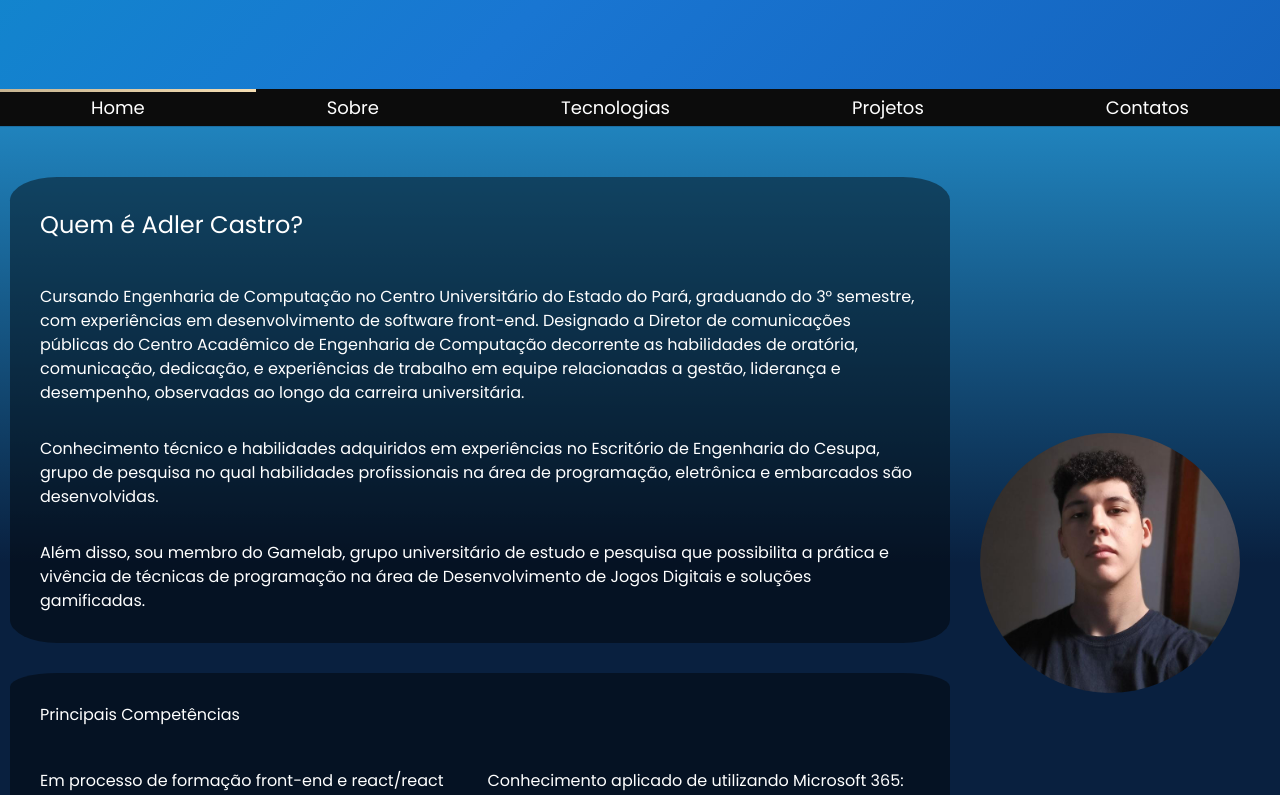
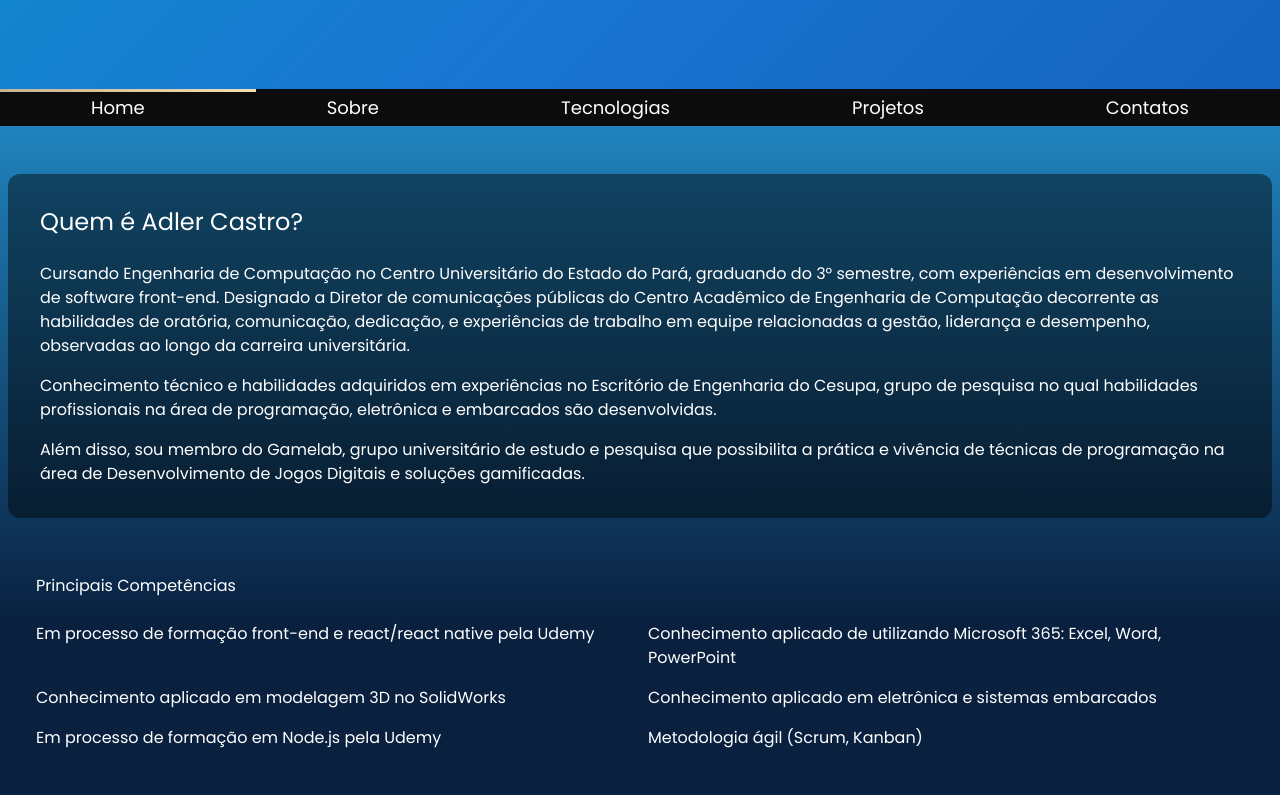
Before and after one commit to AdlerCastro/Website-Pessoal, a Next.js app: page / in a window 1280 px wide. Shown: the part 680-1475 px from the top of the page. Built offline with nearby package versions, Linux system fonts and the light colour scheme.

Commit message:
:recycle: refactor:  Melhorando a legibilidade do código

```diff
--- a/src/components/templates/About/index.tsx
+++ b/src/components/templates/About/index.tsx
@@ -1,26 +1,56 @@
 import { sections } from "@/constants/sections";
 import Image from "next/image";
-import Eu from "public/images/Eu.jpg"
+import Eu from "public/images/Eu.jpg";
 import "./styles.css";
 
-const About = () => {
+export default function About() {
   return (
     <>
-      <div id={sections.About} className="bodyAbout">
-        <div className="about">
-          <div className="description">
-            <h2>Quem é Adler Castro?</h2>
-            <p>Cursando Engenharia de Computação no Centro Universitário do Estado do Pará, graduando do 3° semestre, com experiências em desenvolvimento de software front-end. Designado a Diretor de comunicações públicas do Centro Acadêmico de Engenharia de Computação decorrente as habilidades de oratória, comunicação, dedicação, e experiências de trabalho em equipe relacionadas a gestão, liderança e desempenho, observadas ao longo da carreira universitária.</p>
+      <div
+        id={sections.About}
+        className="w-full flex flex-col items-center justify-center bg-about text-white py-10"
+      >
+        <div className="flex flex-col gap-3">
+          <div className="flex flex-col gap-4 m-2 p-8 bg-default rounded-xl">
+            <h2 className="text-start text-2xl mb-2">Quem é Adler Castro?</h2>
+            <div className="flex flex-col gap-4 justify-center flex-wrap">
+              <p>
+                Cursando Engenharia de Computação no Centro Universitário do
+                Estado do Pará, graduando do 3° semestre, com experiências em
+                desenvolvimento de software front-end. Designado a Diretor de
+                comunicações públicas do Centro Acadêmico de Engenharia de
+                Computação decorrente as habilidades de oratória, comunicação,
+                dedicação, e experiências de trabalho em equipe relacionadas a
+                gestão, liderança e desempenho, observadas ao longo da carreira
+                universitária.
+              </p>
 
-            <p>Conhecimento técnico e habilidades adquiridos em experiências no Escritório de Engenharia do Cesupa, grupo de pesquisa no qual habilidades profissionais na área de programação, eletrônica e embarcados são desenvolvidas.</p>
+              <p>
+                Conhecimento técnico e habilidades adquiridos em experiências no
+                Escritório de Engenharia do Cesupa, grupo de pesquisa no qual
+                habilidades profissionais na área de programação, eletrônica e
+                embarcados são desenvolvidas.
+              </p>
 
-            <p>Além disso, sou membro do Gamelab, grupo universitário de estudo e pesquisa que possibilita a prática e vivência de técnicas de programação na área de Desenvolvimento de Jogos Digitais e soluções gamificadas.</p>
+              <p>
+                Além disso, sou membro do Gamelab, grupo universitário de estudo
+                e pesquisa que possibilita a prática e vivência de técnicas de
+                programação na área de Desenvolvimento de Jogos Digitais e
+                soluções gamificadas.
+              </p>
+            </div>
           </div>
-          <div className="Skills">
-            <h2>Principais Competências</h2>
-            <ul className="listSkills">
-              <li>Em processo de formação front-end e react/react native pela Udemy</li>
-              <li>Conhecimento aplicado de utilizando Microsoft 365: Excel, Word, PowerPoint</li>
+          <div className="flex flex-col p-7 m-2 gap-4">
+            <h2 className="text-start mb-2">Principais Competências</h2>
+            <ul className="grid grid-cols-2 gap-4">
+              <li>
+                Em processo de formação front-end e react/react native pela
+                Udemy
+              </li>
+              <li>
+                Conhecimento aplicado de utilizando Microsoft 365: Excel, Word,
+                PowerPoint
+              </li>
               <li>Conhecimento aplicado em modelagem 3D no SolidWorks</li>
               <li>Conhecimento aplicado em eletrônica e sistemas embarcados</li>
               <li>Em processo de formação em Node.js pela Udemy</li>
@@ -28,10 +58,12 @@ const About = () => {
             </ul>
           </div>
         </div>
-        <Image src={Eu} alt="Foto de Perfil" className="image" />
+        <Image
+          src={Eu}
+          alt="Foto de Perfil"
+          className="w-[300px] h-[300px] rounded-full transition-all duration-300 ease-in-out p-5 mr-5"
+        />
       </div>
     </>
-  )
+  );
 }
-
-export default About
```
